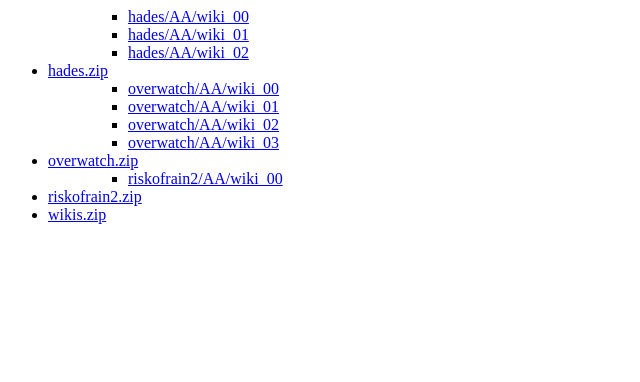
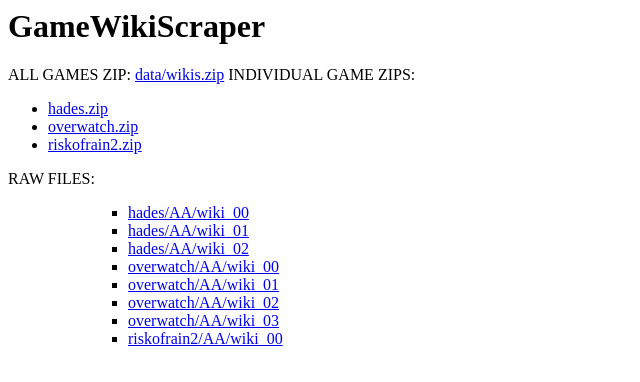
Before and after one commit to AYESDIE/GameWikiScraper, a plain HTML site: page index.html in a window 1280 px wide. Shown: the whole page, without its empty margins (0-640 px from the left). Drawn offline with Linux system fonts and the light colour scheme.

Commit message:
ADD: Data on 2024-12-30

```diff
--- a/index.html
+++ b/index.html
@@ -1,15 +1,26 @@
 
 <html><head><title>GameWikiScraper</title></head><body>
+<h1>GameWikiScraper</h1>
 
+ALL GAMES ZIP:
+<a href='data.zip'>data/wikis.zip</a>
+
+INDIVIDUAL GAME ZIPS:
 <ul>
-<ul>
+<li><a href='data/hades.zip'>hades.zip</a></li>
+<li><a href='data/overwatch.zip'>overwatch.zip</a></li>
+<li><a href='data/riskofrain2.zip'>riskofrain2.zip</a></li>
+</ul>
+
+
+RAW FILES:
+<ul><ul>
 <ul>
 <li><a href='data/hades/AA/wiki_00'>hades/AA/wiki_00</a></li>
 <li><a href='data/hades/AA/wiki_01'>hades/AA/wiki_01</a></li>
 <li><a href='data/hades/AA/wiki_02'>hades/AA/wiki_02</a></li>
 </ul>
 </ul>
-<li><a href='data/hades.zip'>hades.zip</a></li>
 <ul>
 <ul>
 <li><a href='data/overwatch/AA/wiki_00'>overwatch/AA/wiki_00</a></li>
@@ -18,12 +29,9 @@
 <li><a href='data/overwatch/AA/wiki_03'>overwatch/AA/wiki_03</a></li>
 </ul>
 </ul>
-<li><a href='data/overwatch.zip'>overwatch.zip</a></li>
 <ul>
 <ul>
 <li><a href='data/riskofrain2/AA/wiki_00'>riskofrain2/AA/wiki_00</a></li>
 </ul>
 </ul>
-<li><a href='data/riskofrain2.zip'>riskofrain2.zip</a></li>
-<li><a href='data/wikis.zip'>wikis.zip</a></li>
 </ul></body></html>
```
